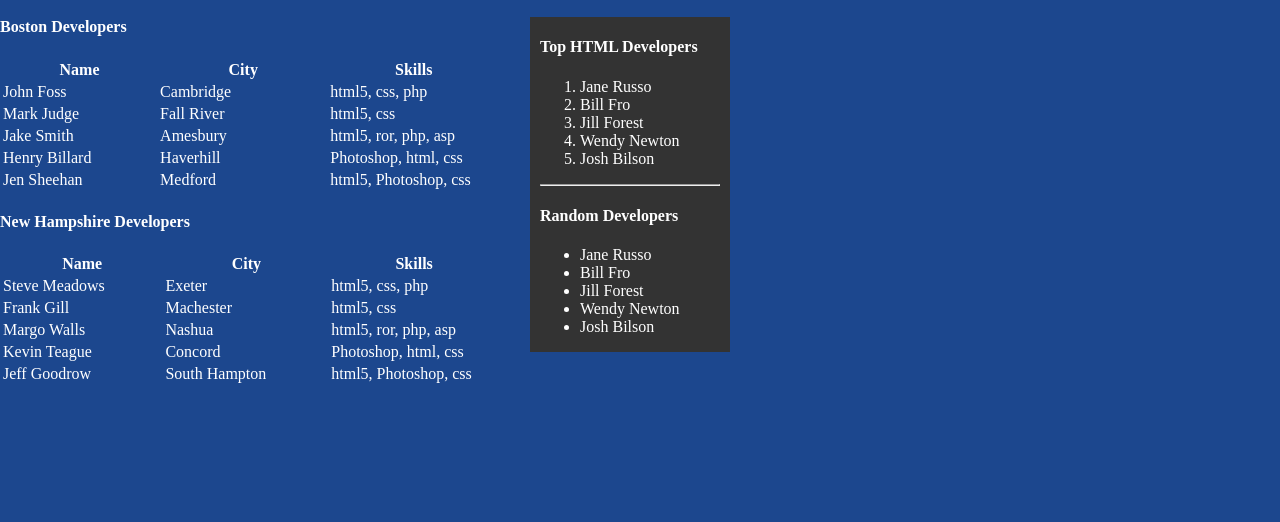
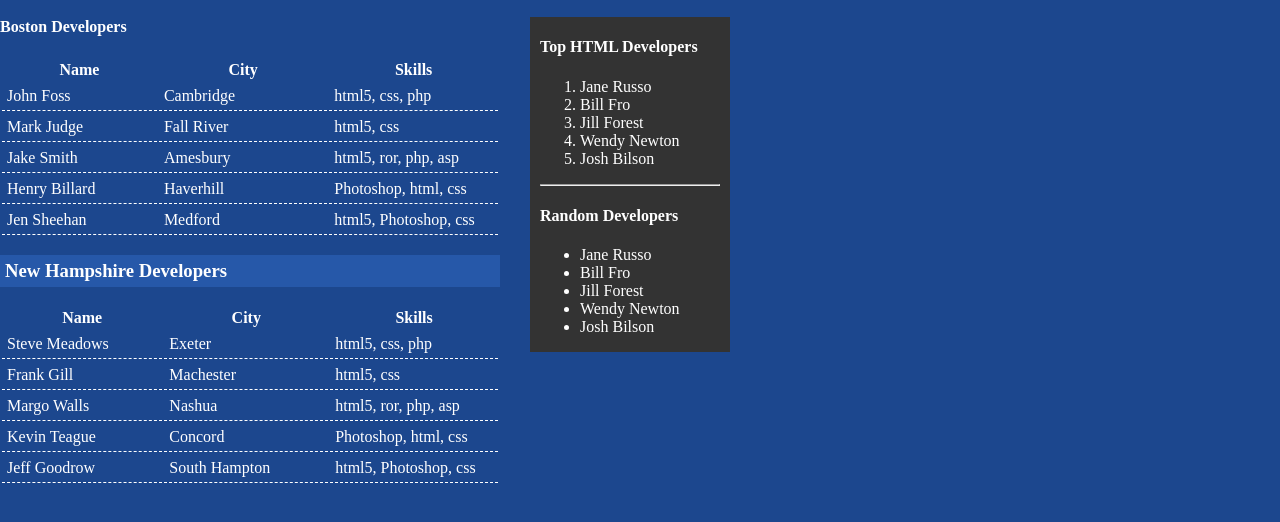
Before and after one commit to AmericaGL/tables_practice, a plain HTML site: page index.html in a window 1280 px wide. Shown: the part 50-572 px from the top of the page. Drawn offline with Linux system fonts and the light colour scheme.

Commit message:
corrected headings

```diff
--- a/index.html
+++ b/index.html
@@ -47,7 +47,7 @@
 			</tr>
 		</tbody>
 		</table>
-		<h4>New Hampshire Developers</h4>
+		<h3>New Hampshire Developers</h3>
 		<table>
 			<thead>
 			<tr>
--- a/styles.css
+++ b/styles.css
@@ -5,10 +5,17 @@ body{
 }
 
 h1{
-	margin:0;
+	padding: 5px;
+	background-color: #333;
+	color: #fff;
+	margin: 0px;
+
+}
+
+h3{
+	background: #2658a9;
 	padding:5px;
-	background-color: #333;
-	color:#fff;
+
 }
 
 table, th, td{
@@ -16,7 +23,8 @@ table, th, td{
 }
 
 td{
-
+	border-bottom: 1px dashed #ffffff;
+	padding: 5px;
 
 }
 
```
